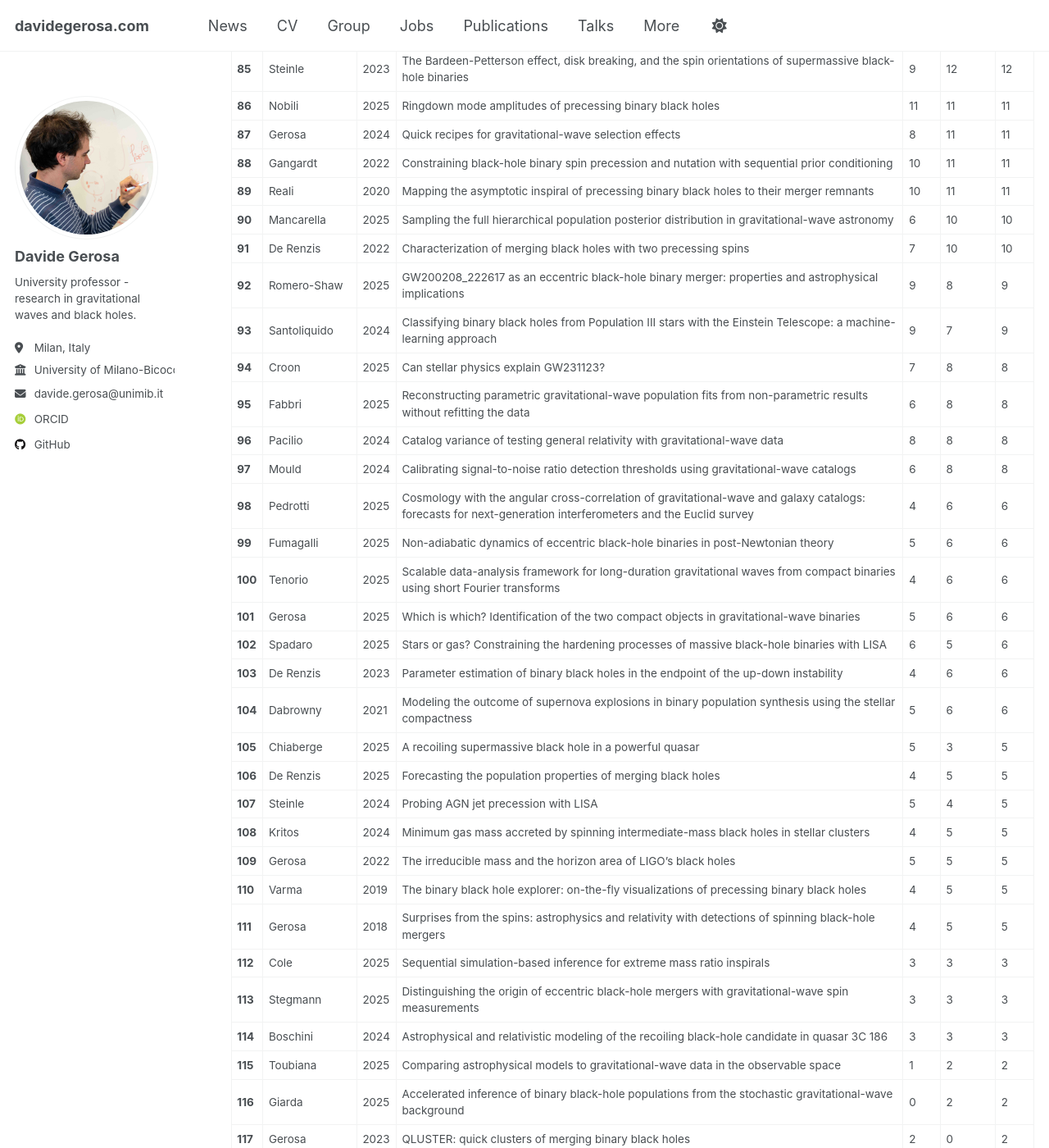
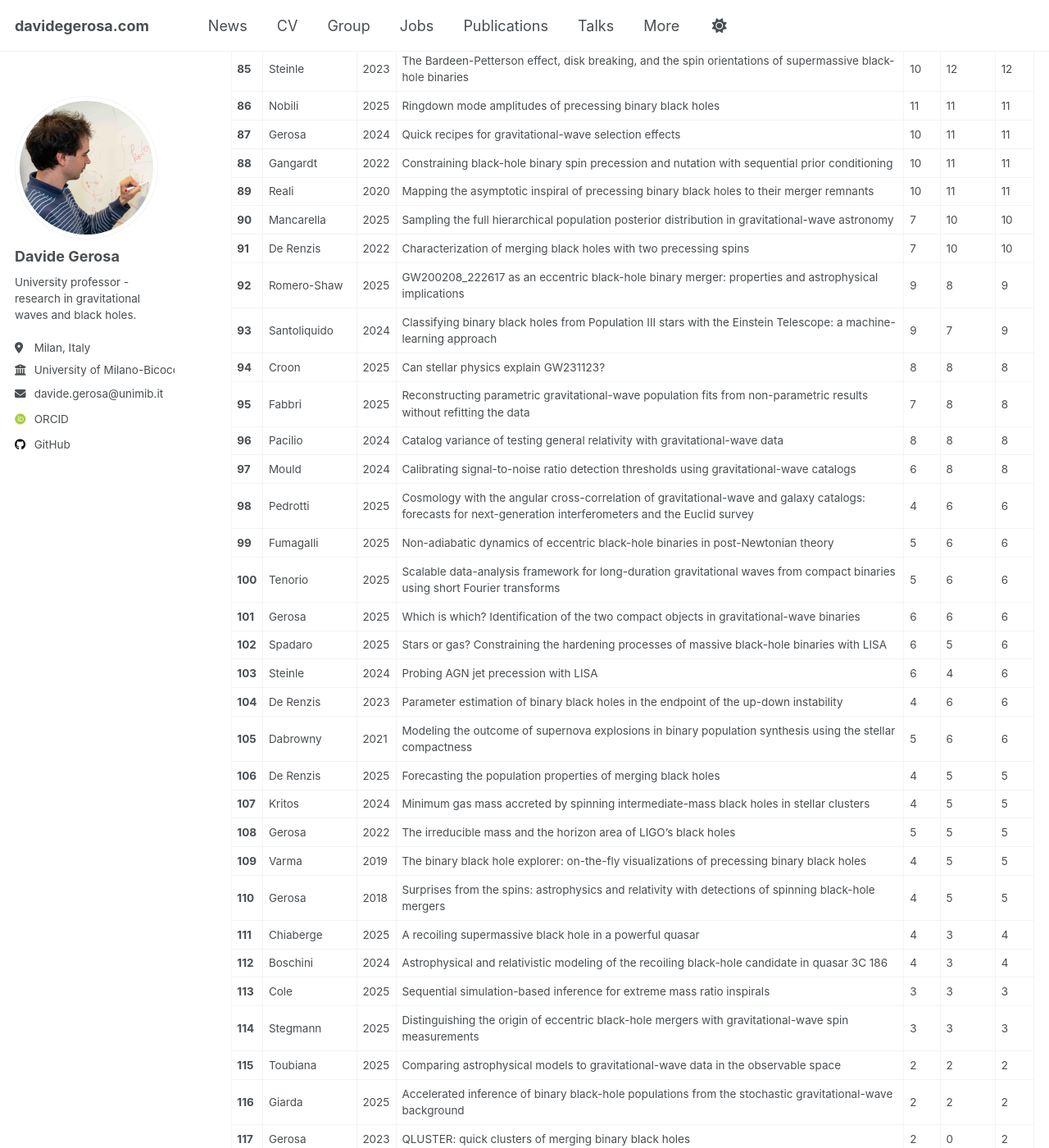
Before and after one commit to dgerosa/website, a Jekyll site: the page built from _pages/citations.md, in a window 1280 px wide and 1400 px high, scrolled down 3898 px. Shown: the whole window at 82% size. Built offline with Jekyll 4.4.1, drawn with Linux system fonts in a browser that asks for light colours; some web fonts are replaced; some of the changed text lies outside the part shown.

Commit message:
Website update from workflow

```diff
--- a/_pages/_citations.md
+++ b/_pages/_citations.md
@@ -1,69 +1,69 @@
 ## Citation Summary
 
-- **Total ADS citations**: 8952
-- **Total INSPIRE citations**: 9815
-- **Total MAX citations**: 9852
+- **Total ADS citations**: 9033
+- **Total INSPIRE citations**: 9818
+- **Total MAX citations**: 9862
 - **h-index**: 47
 
 ## Paper list sorted by citation count
 
 | # | Author | Year | Title | ADS | INSPIRE | MAX |
 |---|--------|------|-------|-----|---------|-----|
-| **1** | Berti | 2015 | Testing general relativity with present and future astrophysical observations | 1346 | 1504 | 1504 |
+| **1** | Berti | 2015 | Testing general relativity with present and future astrophysical observations | 1355 | 1504 | 1504 |
 | **2** | Barack | 2019 | Black holes, gravitational waves and fundamental physics: a roadmap | 795 | 879 | 879 |
-| **3** | Amaro-Seoane | 2022 | Astrophysics with the Laser Interferometer Space Antenna | 623 | 610 | 623 |
-| **4** | Belczynski | 2020 | Evolutionary roads leading to low effective spins, high black hole masses, and O1/O2 rates for LIGO/Virgo binary black holes | 440 | 456 | 456 |
-| **5** | Barausse | 2020 | Prospects for fundamental physics with LISA | 365 | 411 | 411 |
-| **6** | Varma | 2019 | Surrogate models for precessing binary black hole simulations with unequal masses | 379 | 402 | 402 |
-| **7** | Gerosa | 2017 | Are merging black holes born from stellar collapse or previous mergers? | 309 | 335 | 335 |
-| **8** | Arun | 2022 | New horizons for fundamental physics with LISA | 256 | 304 | 304 |
-| **9** | Gerosa | 2021 | Hierarchical mergers of stellar-mass black holes and their gravitational-wave signatures | 228 | 249 | 249 |
-| **10** | Gerosa | 2018 | Spin orientations of merging black holes formed from the evolution of stellar binaries | 203 | 227 | 227 |
+| **3** | Amaro-Seoane | 2022 | Astrophysics with the Laser Interferometer Space Antenna | 628 | 613 | 628 |
+| **4** | Belczynski | 2020 | Evolutionary roads leading to low effective spins, high black hole masses, and O1/O2 rates for LIGO/Virgo binary black holes | 442 | 456 | 456 |
+| **5** | Barausse | 2020 | Prospects for fundamental physics with LISA | 367 | 412 | 412 |
+| **6** | Varma | 2019 | Surrogate models for precessing binary black hole simulations with unequal masses | 384 | 402 | 402 |
+| **7** | Gerosa | 2017 | Are merging black holes born from stellar collapse or previous mergers? | 312 | 335 | 335 |
+| **8** | Arun | 2022 | New horizons for fundamental physics with LISA | 259 | 304 | 304 |
+| **9** | Gerosa | 2021 | Hierarchical mergers of stellar-mass black holes and their gravitational-wave signatures | 233 | 249 | 249 |
+| **10** | Gerosa | 2018 | Spin orientations of merging black holes formed from the evolution of stellar binaries | 205 | 227 | 227 |
 | **11** | Gerosa | 2015 | Multi-timescale analysis of phase transitions in precessing black-hole binaries | 137 | 157 | 157 |
 | **12** | Gerosa | 2013 | Resonant-plane locking and spin alignment in stellar-mass black-hole binaries: a diagnostic of compact-binary formation | 141 | 155 | 155 |
-| **13** | Varma | 2019 | High-accuracy mass, spin, and recoil predictions of generic black-hole merger remnants | 138 | 151 | 151 |
-| **14** | Afshordi | 2023 | Waveform modelling for the Laser Interferometer Space Antenna | 122 | 148 | 148 |
+| **13** | Varma | 2019 | High-accuracy mass, spin, and recoil predictions of generic black-hole merger remnants | 139 | 151 | 151 |
+| **14** | Afshordi | 2023 | Waveform modelling for the Laser Interferometer Space Antenna | 126 | 148 | 148 |
 | **15** | Kesden | 2015 | Effective potentials and morphological transitions for binary black-hole spin precession | 115 | 132 | 132 |
 | **16** | Islam | 2021 | Eccentric binary black hole surrogate models for the gravitational waveform and remnant properties: comparable mass, nonspinning case | 119 | 127 | 127 |
-| **17** | Vitale | 2020 | Inferring the properties of a population of compact binaries in presence of selection effects | 119 | 125 | 125 |
+| **17** | Vitale | 2020 | Inferring the properties of a population of compact binaries in presence of selection effects | 118 | 125 | 125 |
 | **18** | Baibhav | 2019 | Gravitational-wave detection rates for compact binaries formed in isolation: LIGO/Virgo O3 and beyond | 103 | 120 | 120 |
-| **19** | Ng | 2018 | Gravitational-wave astrophysics with effective-spin measurements: asymmetries and selection biases | 108 | 119 | 119 |
+| **19** | Ng | 2018 | Gravitational-wave astrophysics with effective-spin measurements: asymmetries and selection biases | 108 | 118 | 118 |
 | **20** | Gerosa | 2019 | Multiband gravitational-wave event rates and stellar physics | 104 | 115 | 115 |
 | **21** | Gerosa | 2019 | Escape speed of stellar clusters from multiple-generation black-hole mergers in the upper mass gap | 107 | 114 | 114 |
-| **22** | Wysocki | 2018 | Explaining LIGO's observations via isolated binary evolution with natal kicks | 93 | 99 | 99 |
+| **22** | Wysocki | 2018 | Explaining LIGO's observations via isolated binary evolution with natal kicks | 95 | 99 | 99 |
 | **23** | Gerosa | 2016 | PRECESSION: Dynamics of spinning black-hole binaries with python | 91 | 99 | 99 |
 | **24** | Vitale | 2017 | Impact of Bayesian priors on the characterization of binary black hole coalescences | 85 | 97 | 97 |
-| **25** | Moore | 2019 | Are stellar-mass black-hole binaries too quiet for LISA? | 82 | 95 | 95 |
+| **25** | Moore | 2019 | Are stellar-mass black-hole binaries too quiet for LISA? | 83 | 95 | 95 |
 | **26** | Taylor | 2018 | Mining gravitational-wave catalogs to understand binary stellar evolution: a new hierarchical bayesian framework | 90 | 93 | 93 |
-| **27** | O'Shaughnessy | 2017 | Inferences about supernova physics from gravitational-wave measurements: GW151226 spin misalignment as an indicator of strong black-hole natal kicks | 77 | 86 | 86 |
-| **28** | Baibhav | 2020 | The mass gap, the spin gap, and the origin of merging binary black holes | 69 | 84 | 84 |
+| **27** | O'Shaughnessy | 2017 | Inferences about supernova physics from gravitational-wave measurements: GW151226 spin misalignment as an indicator of strong black-hole natal kicks | 78 | 86 | 86 |
+| **28** | Baibhav | 2020 | The mass gap, the spin gap, and the origin of merging binary black holes | 71 | 84 | 84 |
 | **29** | Romero-Shaw | 2023 | Eccentricity or spin precession? Distinguishing subdominant effects in gravitational-wave data | 67 | 77 | 77 |
-| **30** | Korol | 2020 | Populations of double white dwarfs in Milky Way satellites and their detectability with LISA | 76 | 76 | 76 |
+| **30** | Korol | 2020 | Populations of double white dwarfs in Milky Way satellites and their detectability with LISA | 77 | 76 | 77 |
 | **31** | Bouffanais | 2019 | Constraining the fraction of binary black holes formed in isolation and young star clusters with gravitational-wave data | 75 | 76 | 76 |
 | **32** | Gerosa | 2021 | A generalized precession parameter $$\chi_\mathrm{p}$$ to interpret gravitational-wave data | 65 | 75 | 75 |
 | **33** | Horbatsch | 2015 | Tensor-multi-scalar theories: relativistic stars and 3+1 decomposition | 70 | 74 | 74 |
-| **34** | Gerosa | 2016 | Black-hole kicks as new gravitational-wave observables | 59 | 65 | 65 |
+| **34** | Gerosa | 2016 | Black-hole kicks as new gravitational-wave observables | 61 | 65 | 65 |
 | **35** | Gerosa | 2015 | Precessional instability in binary black holes with aligned spins | 57 | 61 | 61 |
 | **36** | Gupta | 2020 | Black holes in the low mass gap: Implications for gravitational wave observations | 56 | 60 | 60 |
 | **37** | Gerosa | 2016 | Numerical simulations of stellar collapse in scalar-tensor theories of gravity | 52 | 60 | 60 |
-| **38** | Klein | 2022 | The last three years: multiband gravitational-wave observations of stellar-mass binary black holes | 54 | 59 | 59 |
-| **39** | Gerosa | 2018 | Black-hole kicks from numerical-relativity surrogate models | 55 | 59 | 59 |
-| **40** | Buscicchio | 2021 | Bayesian parameter estimation of stellar-mass black-hole binaries with LISA | 50 | 58 | 58 |
+| **38** | Klein | 2022 | The last three years: multiband gravitational-wave observations of stellar-mass binary black holes | 57 | 59 | 59 |
+| **39** | Gerosa | 2018 | Black-hole kicks from numerical-relativity surrogate models | 54 | 59 | 59 |
+| **40** | Buscicchio | 2021 | Bayesian parameter estimation of stellar-mass black-hole binaries with LISA | 52 | 58 | 58 |
 | **41** | Gerosa | 2020 | Astrophysical implications of GW190412 as a remnant of a previous black-hole merger | 50 | 55 | 55 |
 | **42** | Gerosa | 2014 | Distinguishing black-hole spin-orbit resonances by their gravitational-wave signatures | 46 | 55 | 55 |
-| **43** | Gerosa | 2015 | Spin alignment and differential accretion in merging black hole binaries | 52 | 47 | 52 |
-| **44** | Mould | 2022 | Deep learning and Bayesian inference of gravitational-wave populations: hierarchical black-hole mergers | 46 | 51 | 51 |
-| **45** | Roebber | 2020 | Milky Way satellites shining bright in gravitational waves | 43 | 50 | 50 |
+| **43** | Gerosa | 2015 | Spin alignment and differential accretion in merging black hole binaries | 53 | 47 | 53 |
+| **44** | Mould | 2022 | Deep learning and Bayesian inference of gravitational-wave populations: hierarchical black-hole mergers | 47 | 51 | 51 |
+| **45** | Roebber | 2020 | Milky Way satellites shining bright in gravitational waves | 44 | 50 | 50 |
 | **46** | Sperhake | 2017 | Long-lived inverse chirp signals from core collapse in massive scalar-tensor gravity | 43 | 50 | 50 |
 | **47** | Mould | 2022 | Which black hole formed first? Mass-ratio reversal in massive binary stars from gravitational-wave data | 44 | 48 | 48 |
 | **48** | Gerosa | 2015 | Missing black holes in brightest cluster galaxies as evidence for the occurrence of superkicks in nature | 41 | 47 | 47 |
 | **49** | Moore | 2021 | Testing general relativity with gravitational-wave catalogs: the insidious nature of waveform systematics | 38 | 42 | 42 |
 | **50** | Tso | 2019 | Optimizing LIGO with LISA forewarnings to improve black-hole spectroscopy | 36 | 41 | 41 |
 | **51** | Trifiro' | 2016 | Distinguishing black-hole spin-orbit resonances by their gravitational wave signatures. II: Full parameter estimation | 35 | 41 | 41 |
-| **52** | Gerosa | 2020 | Gravitational-wave selection effects using neural-network classifiers | 34 | 40 | 40 |
+| **52** | Gerosa | 2020 | Gravitational-wave selection effects using neural-network classifiers | 35 | 40 | 40 |
 | **53** | Lodato | 2013 | Black hole mergers: do gas discs lead to spin alignment? | 38 | 37 | 38 |
-| **54** | Santini | 2023 | Black-hole mergers in disk-like environments could explain the observed $$q-\chi_\mathrm{eff}$$ correlation | 36 | 37 | 37 |
-| **55** | Gangardt | 2024 | pAGN: the one-stop solution for AGN disc modeling | 35 | 36 | 36 |
+| **54** | Santini | 2023 | Black-hole mergers in disk-like environments could explain the observed $$q-\chi_\mathrm{eff}$$ correlation | 37 | 37 | 37 |
+| **55** | Gangardt | 2024 | pAGN: the one-stop solution for AGN disc modeling | 36 | 36 | 36 |
 | **56** | Rosca-Mead | 2020 | Core collapse in massive scalar-tensor gravity | 27 | 34 | 34 |
 | **57** | Gerosa | 2021 | High mass but low spin: an exclusion region to rule out hierarchical black-hole mergers as a mechanism to populate the pair-instability mass gap | 28 | 31 | 31 |
 | **58** | Wong | 2019 | Machine-learning interpolation of population-synthesis simulations to interpret gravitational-wave observations: a case study | 25 | 30 | 30 |
@@ -71,60 +71,60 @@
 | **60** | Sayeb | 2021 | Massive black hole binary inspiral and spin evolution in a cosmological framework | 28 | 27 | 28 |
 | **61** | Spadaro | 2023 | Glitch systematics on the observation of massive black-hole binaries with LISA | 23 | 27 | 27 |
 | **62** | Mould | 2022 | Gravitational-wave population inference at past time infinity | 24 | 27 | 27 |
-| **63** | Baibhav | 2021 | Looking for the parents of LIGO's black holes | 26 | 27 | 27 |
+| **63** | Baibhav | 2021 | Looking for the parents of LIGO's black holes | 27 | 27 | 27 |
 | **64** | Chamberlain | 2019 | Frequency-domain waveform approximants capturing Doppler shifts | 24 | 27 | 27 |
 | **65** | Rosca-Mead | 2020 | Structure of neutron stars in massive scalar-tensor gravity | 23 | 26 | 26 |
-| **66** | Zhao | 2017 | Nutational resonances, transitional precession, and precession-averaged evolution in binary black-hole systems | 19 | 23 | 23 |
+| **66** | Zhao | 2017 | Nutational resonances, transitional precession, and precession-averaged evolution in binary black-hole systems | 20 | 23 | 23 |
 | **67** | Gerosa | 2017 | On the equal-mass limit of precessing black-hole binaries | 20 | 23 | 23 |
 | **68** | Boschini | 2025 | Orbital eccentricity in general relativity from catastrophe theory | 20 | 22 | 22 |
 | **69** | Gerosa | 2019 | Wide nutation: binary black-hole spins repeatedly oscillating from full alignment to full anti-alignment | 20 | 22 | 22 |
-| **70** | Fumagalli | 2024 | Residual eccentricity as a systematic uncertainty on the formation channels of binary black holes | 20 | 21 | 21 |
+| **70** | Fumagalli | 2024 | Residual eccentricity as a systematic uncertainty on the formation channels of binary black holes | 21 | 21 | 21 |
 | **71** | Moore | 2021 | Population-informed priors in gravitational-wave astronomy | 21 | 19 | 21 |
-| **72** | Fumagalli | 2023 | Spin-eccentricity interplay in merging binary black holes | 17 | 20 | 20 |
+| **72** | Fumagalli | 2023 | Spin-eccentricity interplay in merging binary black holes | 18 | 20 | 20 |
 | **73** | Mould | 2020 | Endpoint of the up-down instability in precessing binary black holes | 17 | 20 | 20 |
-| **74** | Sperhake | 2020 | Amplification of superkicks in black-hole binaries through orbital eccentricity | 19 | 20 | 20 |
+| **74** | Sperhake | 2020 | Amplification of superkicks in black-hole binaries through orbital eccentricity | 20 | 20 | 20 |
 | **75** | Mancarella | 2023 | Inferring, not just detecting: metrics for high-redshift sources observed with third-generation gravitational-wave detectors | 14 | 19 | 19 |
-| **76** | Nealon | 2022 | The Bardeen-Petterson effect in accreting supermassive black-hole binaries: disc breaking and critical obliquity | 18 | 13 | 18 |
+| **76** | Nealon | 2022 | The Bardeen-Petterson effect in accreting supermassive black-hole binaries: disc breaking and critical obliquity | 19 | 13 | 19 |
 | **77** | Gangardt | 2021 | A taxonomy of black-hole binary spin precession and nutation | 15 | 18 | 18 |
-| **78** | Pacilio | 2024 | Flexible mapping of ringdown amplitudes for nonprecessing binary black holes | 15 | 17 | 17 |
+| **78** | Pacilio | 2024 | Flexible mapping of ringdown amplitudes for nonprecessing binary black holes | 16 | 17 | 17 |
 | **79** | Varma | 2021 | Up-down instability of binary black holes in numerical relativity | 15 | 17 | 17 |
-| **80** | Buscicchio | 2025 | A test for LISA foreground Gaussianity and stationarity. I. Galactic white-dwarf binaries | 14 | 16 | 16 |
-| **81** | Gerosa | 2020 | The Bardeen-Petterson effect in accreting supermassive black-hole binaries: a systematic approach | 16 | 16 | 16 |
+| **80** | Gerosa | 2020 | The Bardeen-Petterson effect in accreting supermassive black-hole binaries: a systematic approach | 17 | 16 | 17 |
+| **81** | Buscicchio | 2025 | A test for LISA foreground Gaussianity and stationarity. I. Galactic white-dwarf binaries | 15 | 16 | 16 |
 | **82** | Boschini | 2023 | Extending black-hole remnant surrogate models to extreme mass ratios | 15 | 14 | 15 |
 | **83** | Gerosa | 2017 | filltex: Automatic queries to ADS and INSPIRE databases to fill LaTex bibliography | 12 | 15 | 15 |
-| **84** | Mould | 2023 | One to many: comparing single gravitational-wave events to astrophysical populations | 11 | 14 | 14 |
-| **85** | Steinle | 2023 | The Bardeen-Petterson effect, disk breaking, and the spin orientations of supermassive black-hole binaries | 9 | 12 | 12 |
+| **84** | Mould | 2023 | One to many: comparing single gravitational-wave events to astrophysical populations | 12 | 14 | 14 |
+| **85** | Steinle | 2023 | The Bardeen-Petterson effect, disk breaking, and the spin orientations of supermassive black-hole binaries | 10 | 12 | 12 |
 | **86** | Nobili | 2025 | Ringdown mode amplitudes of precessing binary black holes | 11 | 11 | 11 |
-| **87** | Gerosa | 2024 | Quick recipes for gravitational-wave selection effects | 8 | 11 | 11 |
+| **87** | Gerosa | 2024 | Quick recipes for gravitational-wave selection effects | 10 | 11 | 11 |
 | **88** | Gangardt | 2022 | Constraining black-hole binary spin precession and nutation with sequential prior conditioning | 10 | 11 | 11 |
 | **89** | Reali | 2020 | Mapping the asymptotic inspiral of precessing binary black holes to their merger remnants | 10 | 11 | 11 |
-| **90** | Mancarella | 2025 | Sampling the full hierarchical population posterior distribution in gravitational-wave astronomy | 6 | 10 | 10 |
+| **90** | Mancarella | 2025 | Sampling the full hierarchical population posterior distribution in gravitational-wave astronomy | 7 | 10 | 10 |
 | **91** | De Renzis | 2022 | Characterization of merging black holes with two precessing spins | 7 | 10 | 10 |
 | **92** | Romero-Shaw | 2025 | GW200208_222617 as an eccentric black-hole binary merger: properties and astrophysical implications | 9 | 8 | 9 |
 | **93** | Santoliquido | 2024 | Classifying binary black holes from Population III stars with the Einstein Telescope: a machine-learning approach | 9 | 7 | 9 |
-| **94** | Croon | 2025 | Can stellar physics explain GW231123? | 7 | 8 | 8 |
-| **95** | Fabbri | 2025 | Reconstructing parametric gravitational-wave population fits from non-parametric results without refitting the data | 6 | 8 | 8 |
+| **94** | Croon | 2025 | Can stellar physics explain GW231123? | 8 | 8 | 8 |
+| **95** | Fabbri | 2025 | Reconstructing parametric gravitational-wave population fits from non-parametric results without refitting the data | 7 | 8 | 8 |
 | **96** | Pacilio | 2024 | Catalog variance of testing general relativity with gravitational-wave data | 8 | 8 | 8 |
 | **97** | Mould | 2024 | Calibrating signal-to-noise ratio detection thresholds using gravitational-wave catalogs | 6 | 8 | 8 |
 | **98** | Pedrotti | 2025 | Cosmology with the angular cross-correlation of gravitational-wave and galaxy catalogs: forecasts for next-generation interferometers and the Euclid survey | 4 | 6 | 6 |
 | **99** | Fumagalli | 2025 | Non-adiabatic dynamics of eccentric black-hole binaries in post-Newtonian theory | 5 | 6 | 6 |
-| **100** | Tenorio | 2025 | Scalable data-analysis framework for long-duration gravitational waves from compact binaries using short Fourier transforms | 4 | 6 | 6 |
-| **101** | Gerosa | 2025 | Which is which? Identification of the two compact objects in gravitational-wave binaries | 5 | 6 | 6 |
+| **100** | Tenorio | 2025 | Scalable data-analysis framework for long-duration gravitational waves from compact binaries using short Fourier transforms | 5 | 6 | 6 |
+| **101** | Gerosa | 2025 | Which is which? Identification of the two compact objects in gravitational-wave binaries | 6 | 6 | 6 |
 | **102** | Spadaro | 2025 | Stars or gas? Constraining the hardening processes of massive black-hole binaries with LISA | 6 | 5 | 6 |
-| **103** | De Renzis | 2023 | Parameter estimation of binary black holes in the endpoint of the up-down instability | 4 | 6 | 6 |
-| **104** | Dabrowny | 2021 | Modeling the outcome of supernova explosions in binary population synthesis using the stellar compactness | 5 | 6 | 6 |
-| **105** | Chiaberge | 2025 | A recoiling supermassive black hole in a powerful quasar | 5 | 3 | 5 |
+| **103** | Steinle | 2024 | Probing AGN jet precession with LISA | 6 | 4 | 6 |
+| **104** | De Renzis | 2023 | Parameter estimation of binary black holes in the endpoint of the up-down instability | 4 | 6 | 6 |
+| **105** | Dabrowny | 2021 | Modeling the outcome of supernova explosions in binary population synthesis using the stellar compactness | 5 | 6 | 6 |
 | **106** | De Renzis | 2025 | Forecasting the population properties of merging black holes | 4 | 5 | 5 |
-| **107** | Steinle | 2024 | Probing AGN jet precession with LISA | 5 | 4 | 5 |
-| **108** | Kritos | 2024 | Minimum gas mass accreted by spinning intermediate-mass black holes in stellar clusters | 4 | 5 | 5 |
-| **109** | Gerosa | 2022 | The irreducible mass and the horizon area of LIGO's black holes | 5 | 5 | 5 |
-| **110** | Varma | 2019 | The binary black hole explorer: on-the-fly visualizations of precessing binary black holes | 4 | 5 | 5 |
-| **111** | Gerosa | 2018 | Surprises from the spins: astrophysics and relativity with detections of spinning black-hole mergers | 4 | 5 | 5 |
-| **112** | Cole | 2025 | Sequential simulation-based inference for extreme mass ratio inspirals | 3 | 3 | 3 |
-| **113** | Stegmann | 2025 | Distinguishing the origin of eccentric black-hole mergers with gravitational-wave spin measurements | 3 | 3 | 3 |
-| **114** | Boschini | 2024 | Astrophysical and relativistic modeling of the recoiling black-hole candidate in quasar 3C 186 | 3 | 3 | 3 |
-| **115** | Toubiana | 2025 | Comparing astrophysical models to gravitational-wave data in the observable space | 1 | 2 | 2 |
-| **116** | Giarda | 2025 | Accelerated inference of binary black-hole populations from the stochastic gravitational-wave background | 0 | 2 | 2 |
+| **107** | Kritos | 2024 | Minimum gas mass accreted by spinning intermediate-mass black holes in stellar clusters | 4 | 5 | 5 |
+| **108** | Gerosa | 2022 | The irreducible mass and the horizon area of LIGO's black holes | 5 | 5 | 5 |
+| **109** | Varma | 2019 | The binary black hole explorer: on-the-fly visualizations of precessing binary black holes | 4 | 5 | 5 |
+| **110** | Gerosa | 2018 | Surprises from the spins: astrophysics and relativity with detections of spinning black-hole mergers | 4 | 5 | 5 |
+| **111** | Chiaberge | 2025 | A recoiling supermassive black hole in a powerful quasar | 4 | 3 | 4 |
+| **112** | Boschini | 2024 | Astrophysical and relativistic modeling of the recoiling black-hole candidate in quasar 3C 186 | 4 | 3 | 4 |
+| **113** | Cole | 2025 | Sequential simulation-based inference for extreme mass ratio inspirals | 3 | 3 | 3 |
+| **114** | Stegmann | 2025 | Distinguishing the origin of eccentric black-hole mergers with gravitational-wave spin measurements | 3 | 3 | 3 |
+| **115** | Toubiana | 2025 | Comparing astrophysical models to gravitational-wave data in the observable space | 2 | 2 | 2 |
+| **116** | Giarda | 2025 | Accelerated inference of binary black-hole populations from the stochastic gravitational-wave background | 2 | 2 | 2 |
 | **117** | Gerosa | 2023 | QLUSTER: quick clusters of merging binary black holes | 2 | 0 | 2 |
 | **118** | Gerosa | 2018 | Reanalysis of LIGO black-hole coalescences with alternative prior assumptions | 2 | 2 | 2 |
 | **119** | Gerosa | 2015 | Rival families: waveforms from resonant black-hole binaries as probes of their astrophysical formation history | 0 | 1 | 1 |
```
Also changed, not shown: other parts of _pages/_citations.md (+1 -1 lines), _pages/_group.md (+1 -1 lines), _pages/_publications.md (+1 -1 lines), _pages/_talks.md (+1 -1 lines).
